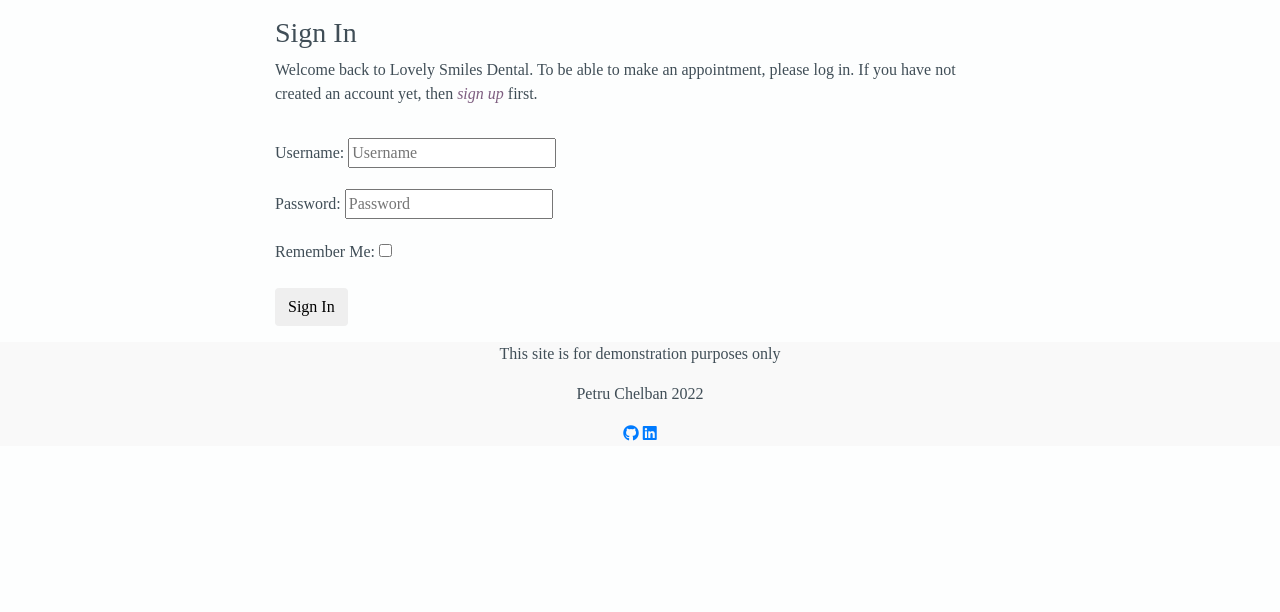
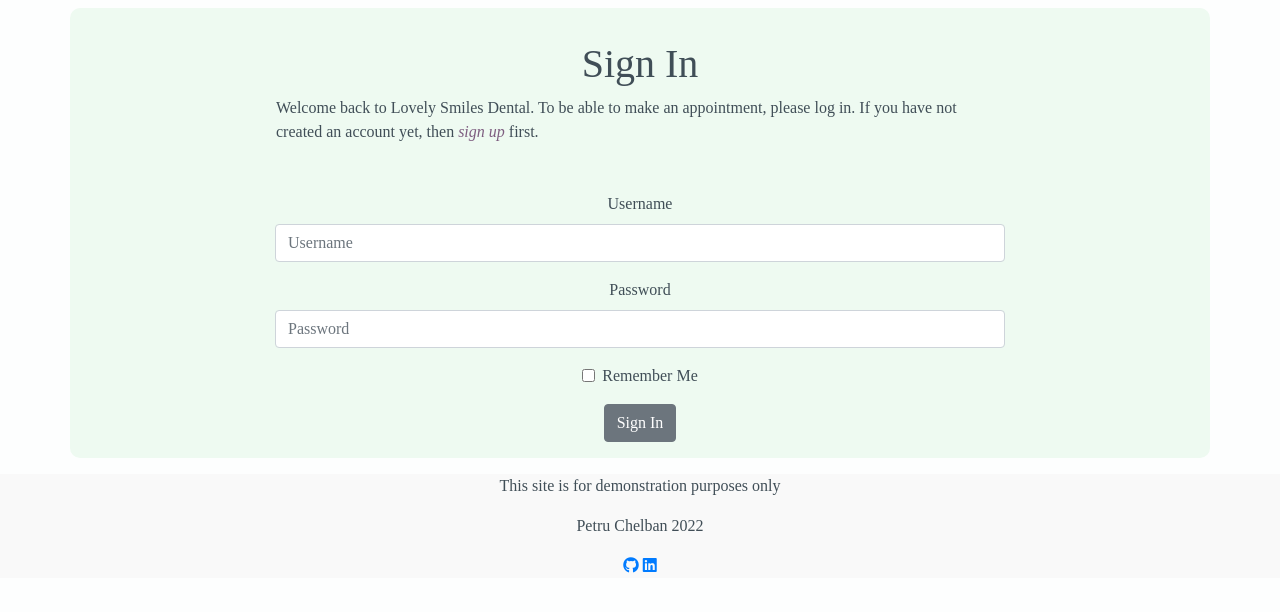
Before and after one commit to petrugio/lovely-smiles-dental, a Django app: page /accounts/login/ in a window 1280 px wide. Shown: the part 86-698 px from the top of the page. Run offline with Django 4.2, Linux system fonts and the light colour scheme; some libraries are stand-ins or nearby versions.

Commit message:
Style login, logout and register page

```diff
--- a/templates/account/login.html
+++ b/templates/account/login.html
@@ -1,4 +1,5 @@
 {% extends "base.html" %}
+{% load bootstrap4 %}
 
 {% load i18n %}
 {% load account socialaccount %}
@@ -7,25 +8,26 @@
 
 {% block content %}
 
-<div class="container">
-  <div class="row">
-    <div class="col-md-8 mt-3 offset-md-2">
-      <h3>{% trans "Sign In" %}</h3>
+<div class="container mt-2">
+  <div class="row row-green">
+    <div class="col-12 col-md-8 mt-3 offset-md-2 p-3">
+      <h1 class="text-center">{% trans "Sign In" %}</h1>
 
       <p>{% blocktrans %}Welcome back to Lovely Smiles Dental. To be able to make an appointment, please log in. If you
-        have not created an account yet, then <a class="link" href="{{ signup_url }}">sign up</a>
+        have not created an account yet, then <a class="link" href="{{ signup_url }}"><strong>sign up</strong></a>
         first.{% endblocktrans %}</p>
     </div>
-  </div>
-  <div class="row">
-    <div class="col-md-8 mt-3 offset-md-2">
+
+    <div class="form-group col-md-8 mt-3 offset-md-2 text-center">
       <form class="login" method="POST" action="{% url 'account_login' %}">
         {% csrf_token %}
-        {{ form.as_p }}
+        {% bootstrap_form form %}
         {% if redirect_field_value %}
         <input type="hidden" name="{{ redirect_field_name }}" value="{{ redirect_field_value }}" />
         {% endif %}
-        <button class="btn btn-signup right" type="submit">{% trans "Sign In" %}</button>
+        <div class="text-center">
+          <button class="btn btn-secondary" type="submit">{% trans "Sign In" %}</button>
+        </div>
       </form>
     </div>
   </div>
--- a/templates/base.html
+++ b/templates/base.html
@@ -71,6 +71,9 @@
         </nav>
     </header>
 
+    {% block extrahead %}
+    {% endblock %}
+
     <!-- Alert-->
     <div class="container sticky-top position-absolute">
         <div class="row">
```
Also changed, not shown: templates/account/logout.html (+12 -14 lines), templates/account/signup.html (+12 -13 lines).
